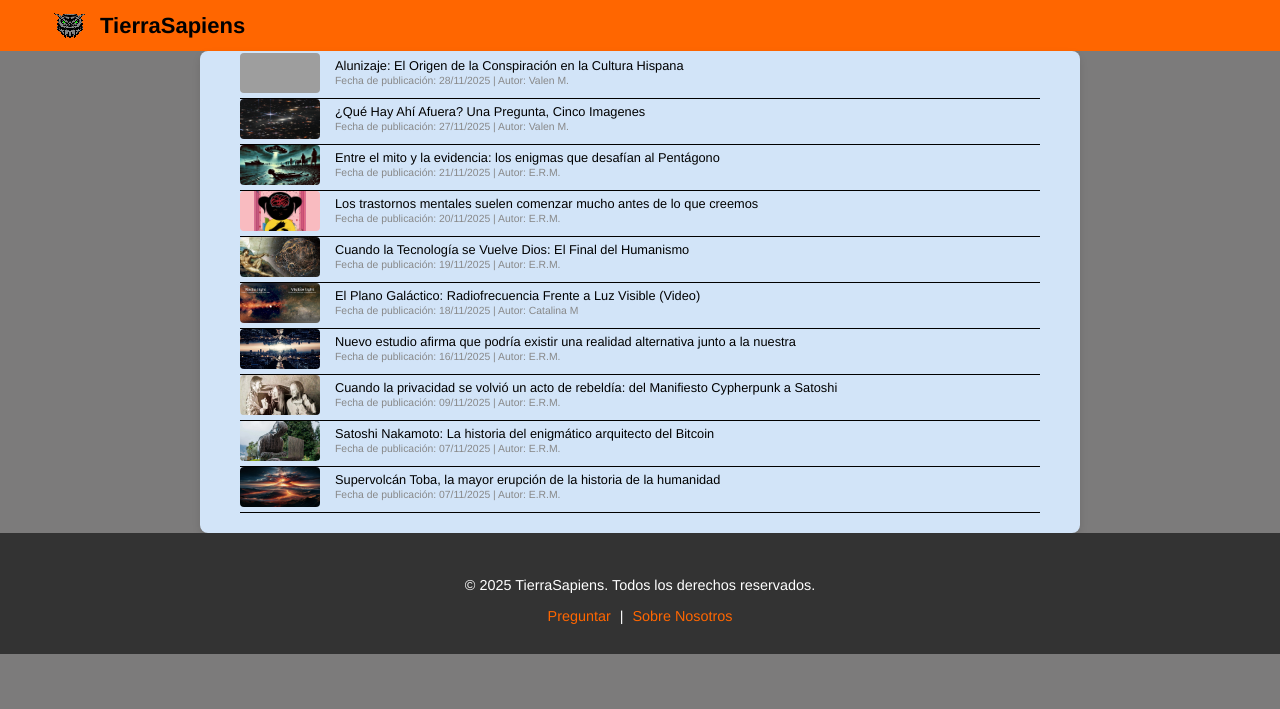
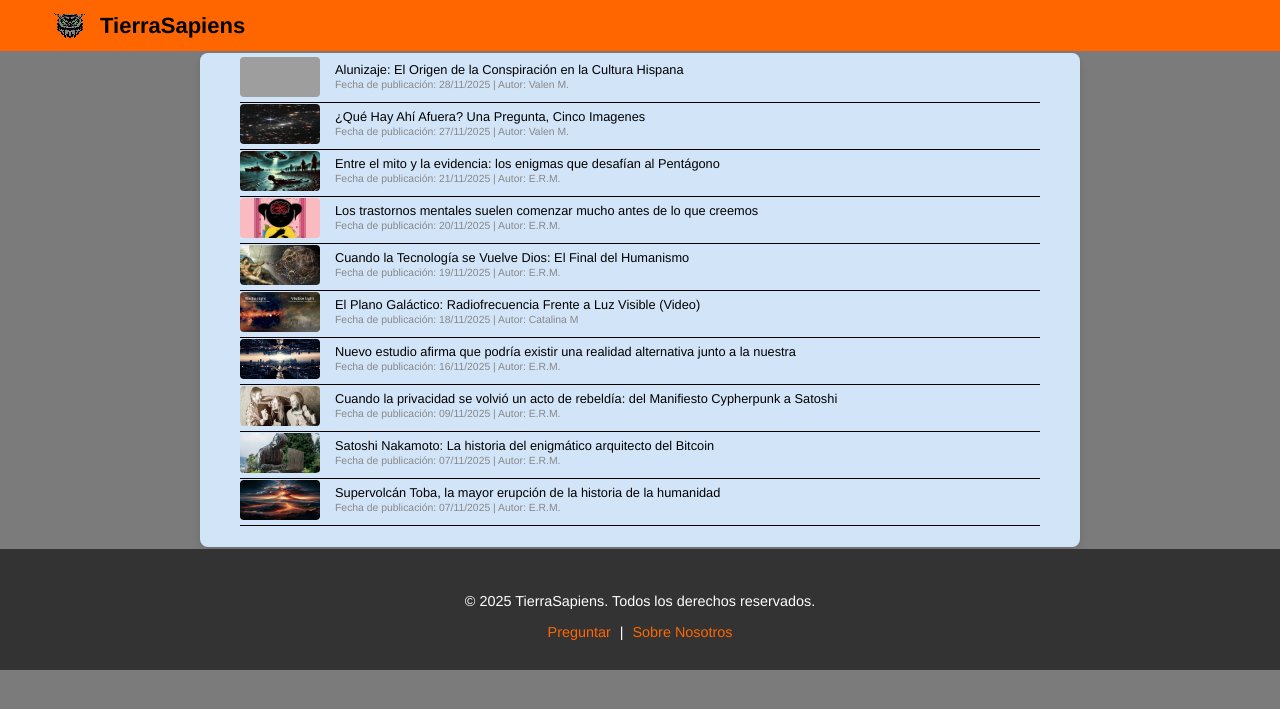
Before and after one commit to TierraSapiens/RealidadAlterna, a Jekyll site: the page built from index.md, in a window 1280 px wide. Shown: the top 709 px of the page. Built offline with Jekyll 4.4.1, drawn with Linux system fonts in a browser that asks for light colours; grey boxes are pictures that could not be loaded.

Commit message:
modificar

```diff
--- a/assets/css/style.css
+++ b/assets/css/style.css
@@ -14,7 +14,7 @@ body {
 main {
     background-color: #d2e4f8;    /*Fondo Blanco para el contenido */
     max-width: 800px;               /*Limita el ancho del contenido escrito */
-    margin: 0px auto;               /*Centra el bloque blanco y le da espacio arriba y abajo */
+    margin: 2px auto;               /*Centra el bloque blanco y le da espacio arriba y abajo */
     padding: 2px 40px 20px 40px;    /*2 px arriba (para no tener espacio) */
     border-radius: 8px;
     box-shadow: 0 4px 8px rgba(0, 0, 0, 0.1);
@@ -103,7 +103,7 @@ footer {
     font-family: Helvetica, arial, Verdana, sans-serif;  /*Define una tipografía para el texto de la lista*/
     list-style: none;      /*Elimina los puntos/viñetas (bullets) que normalmente tienen las listas de HTML*/
     padding: 0 !important; /*Elimina el relleno (espacio interno) por defecto que tienen las listas, pegando el contenido a la izquierda*/
-    margin-top: 0px;       /*Elimina el margen superior del listado completo*/
+    margin-top: 2px;       /*Elimina el margen superior del listado completo*/
     padding-top: 1px;      /* Frena el colapso de márgenes y pega el contenido */
 }
 
@@ -111,7 +111,7 @@ footer {
 .post-item {             /*Esta es la regla controla la fila completa que contiene la miniatura y el texto*/
     display: flex;       /*Activa el modelo Flexbox, lo que permite colocar la imagen y el texto uno al lado del otro*/
     align-items: center; /*Centra verticalmente la imagen con el texto. (La imagen se alinea con el centro del texto)*/
-    margin-bottom: 0px;  /*Elimina el margen inferior de cada ítem (es decir, el espacio entre las filas)*/
+    margin-bottom: 1px;  /*Elimina el margen inferior de cada ítem (es decir, el espacio entre las filas)*/
     padding-bottom: 5px; /*Agrega 5 píxeles de relleno en la parte inferior de la fila*/
     border-bottom: 1px solid #000000;  /*Dibuja la línea divisoria de 1 píxel de grosor y color negro debajo de cada post*/
     gap: 15px;           /*Agrega el espacio horizontal entre la imagen (miniatura) y el texto*/
@@ -159,7 +159,7 @@ footer {
    =========================================*/
 @media (max-width: 600px) {
     main {                    /*FORZAR LA REDUCCIÓN DE MÁRGENES LATERALES */
-        padding: 0px 5px 20px 5px !important;
+        padding: 6px 5px 20px 0px !important;/*Primer(Arriba),Segundo(Derecha),Tercer(Abajo),Cuarto(Izquierda)*/
         width: auto !important;
     }
 
@@ -185,8 +185,8 @@ footer {
     .post-content {            /*AJUSTE DEL TEXTO (TÍTULOS EN UN RENGLON)*/
         padding-top: 0 !important;
         margin-top: 0 !important;
-        padding-left: 20px !important;   /* Cambia 10px por 15px o 20px si lo quieres más a la derecha */
-        padding-right: 5px !important; /* Opcional: para que no se pegue al borde derecho */
+        padding-left: 5px !important;   /* Cambia 10px por 15px o 20px si lo quieres más a la derecha */
+        padding-right: 10px !important; /* Opcional: para que no se pegue al borde derecho */
         width: 100% !important;
         text-align: left !important; /* Alineado a la izquierda */
     }
@@ -196,9 +196,9 @@ footer {
         width: 100% !important;
         margin-top: 1px !important;   /*SEPARACION DE ARRIBA del TITULO*/
         margin-bottom: 0 !important;
-        font-size: 0.85em !important; /*Tamaño de titulo letras*/
+        font-size: 0.7em !important; /*Tamaño de titulo letras*/
         letter-spacing: -0.5px;       /*Junta las letras*/
-        line-height: 1.0 !important;  /*Si tiene que bajar de línea, que no ocupe tanto alto*/
+        line-height: 1.2 !important;  /*Si tiene que bajar de línea, que no ocupe tanto alto*/
     }
 
     .post-list {
@@ -217,11 +217,11 @@ footer {
     }
 
     .post-meta {
-        font-size: 0.7em !important;
+        font-size: 0.5em !important;
         color: #666;
         display: block !important;
         margin-top: 2px !important;
-        margin-bottom: 1px !important; /*ESPACIO antes de la LINEA DIVISORIA de Fecha-Autor ABAJO*/
+        margin-bottom: 2px !important; /*ESPACIO antes de la LINEA DIVISORIA de Fecha-Autor ABAJO*/
     }
 }
 
```
